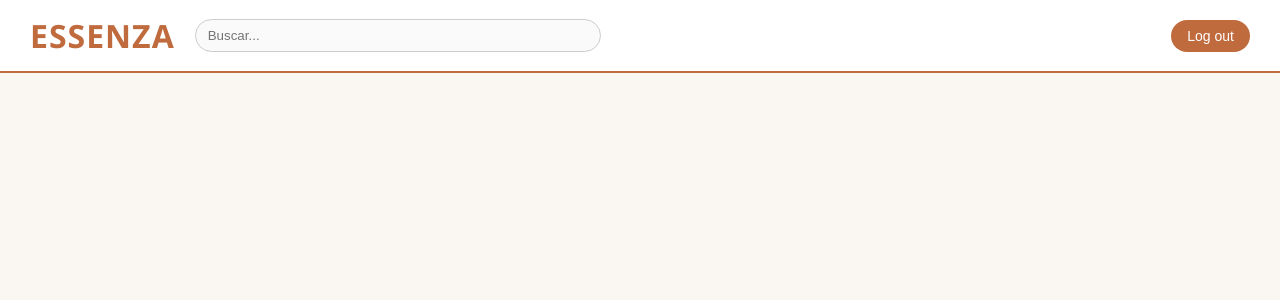
After one commit to alemanrod/PGPI_G1.11, a Django app: page /escaparate/ in a window 1280 px wide. The commit adds this page. Shown: the top 300 px of the page. Run offline with Django 5.2, Linux system fonts and the light colour scheme.

Commit message:
Incorporación de la funcionalidad del Logout

```diff
--- a/essenza/essenza/urls.py
+++ b/essenza/essenza/urls.py
@@ -1,8 +1,8 @@
 from django.contrib import admin
 from django.urls import path, include
 from django.http import HttpResponse
-from info import views
-
+from info.views import info_view
+from product.views import EscaparateView
 def home(request):
     html = """
     <html>
@@ -82,9 +82,8 @@ def home(request):
 
 urlpatterns = [
     path('', home, name='home'),
-    path('info/', views.info_view, name='info-home'),
+    path('info/', info_view, name='info-home'),
     path("user/", include("user.urls")),
-    path('user/login/', include('user.urls')),
-    path("accounts/", include("django.contrib.auth.urls")),
-    path('admin/', admin.site.urls)
+    path('admin/', admin.site.urls),
+    path('escaparate/', EscaparateView.as_view(), name='escaparate')
 ]
--- a/essenza/product/views.py
+++ b/essenza/product/views.py
@@ -1,3 +1,6 @@
 from django.shortcuts import render
+from django.views import View
 
-# Create your views here.
+class EscaparateView(View):
+    def get(self, request):
+        return render(request, 'product/escaparate.html')
--- /dev/null
+++ b/essenza/templates/product/escaparate.html
@@ -0,0 +1,122 @@
+{% load static %}
+<!doctype html>
+<html lang="es">
+<head>
+  <meta charset="utf-8">
+  <title>Escaparate · Essenza</title>
+  <meta name="viewport" content="width=device-width, initial-scale=1">
+
+  <style>
+    body {
+      margin: 0;
+      background-color: #faf7f2;
+      font-family: 'Segoe UI', Arial, sans-serif;
+    }
+
+    /* ====== CABECERA ====== */
+    header {
+      display: flex;
+      justify-content: space-between;
+      align-items: center;
+      padding: 14px 30px;
+      background-color: #fff;
+      border-bottom: 2px solid #c06b3e;
+    }
+
+    .brand {
+      font-size: 32px;
+      color: #c06b3e;
+      font-weight: bold;
+      letter-spacing: 1px;
+    }
+
+    .search-bar {
+      flex: 1;
+      margin: 0 20px;
+    }
+
+    .search-bar input {
+      width: 100%;
+      max-width: 380px;
+      padding: 8px 12px;
+      border: 1px solid #ccc;
+      border-radius: 20px;
+      background: #fafafa;
+    }
+
+    .logout-btn {
+      background-color: #c06b3e;
+      color: #fff;
+      border: none;
+      border-radius: 20px;
+      padding: 8px 16px;
+      cursor: pointer;
+      font-size: 14px;
+      transition: background-color .3s;
+    }
+
+    .logout-btn:hover {
+      background-color: #a35a34;
+    }
+
+    /* ====== ESCAPARATE ====== */
+    main {
+      max-width: 1100px;
+      margin: 40px auto;
+      display: grid;
+      grid-template-columns: repeat(auto-fill, minmax(240px, 1fr));
+      gap: 20px;
+      padding: 0 24px;
+    }
+
+    .product-card {
+      background: #fff;
+      border: 1px solid #eee;
+      border-radius: 12px;
+      box-shadow: 0 2px 10px rgba(0, 0, 0, .05);
+      text-align: center;
+      padding: 16px;
+      transition: transform .2s ease;
+    }
+
+    .product-card:hover {
+      transform: translateY(-4px);
+    }
+
+    .product-card img {
+      width: 100%;
+      height: 180px;
+      object-fit: cover;
+      border-radius: 10px;
+    }
+
+    .product-name {
+      font-size: 15px;
+      color: #333;
+      margin-top: 10px;
+      font-weight: 500;
+    }
+
+    .product-price {
+      color: #c06b3e;
+      font-weight: bold;
+      margin-top: 6px;
+    }
+  </style>
+</head>
+
+<body>
+  <header>
+    <div class="brand">ESSENZA</div>
+
+    <div class="search-bar">
+      <input type="text" placeholder="Buscar...">
+    </div>
+
+    <form action="{% url 'logout' %}" method="post" style="margin:0;">
+      {% csrf_token %}
+      <button formaction="{% url 'home' %}" type="submit" class="logout-btn">Log out</button>
+    </form>
+  </header>
+</body>
+</html>
--- a/essenza/templates/user/login.html
+++ b/essenza/templates/user/login.html
@@ -86,9 +86,7 @@
 
         <button type="submit" class="btn-primary">Iniciar sesión</button>
 
-        <p class="forgot">
-          <a href="{% url 'password_reset' %}">¿Has olvidado la contraseña?</a>
-        </p>
+
       </form>
     </div>
   </div>
--- a/essenza/user/urls.py
+++ b/essenza/user/urls.py
@@ -5,4 +5,6 @@ from user import views
 
 urlpatterns = [
     path('login/', views.LoginView.as_view(), name='login'),
+    path('logout/', views.LogoutView.as_view(), name='logout'),
+
 ]
```
Also changed, not shown: essenza/user/views.py (+26 -6 lines).
